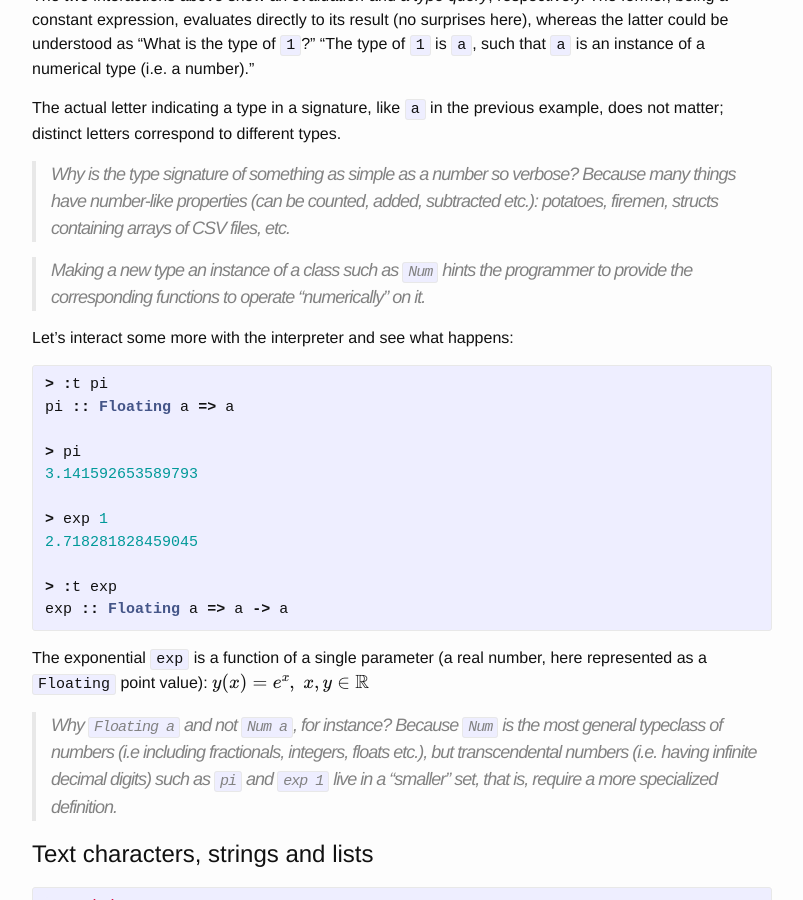
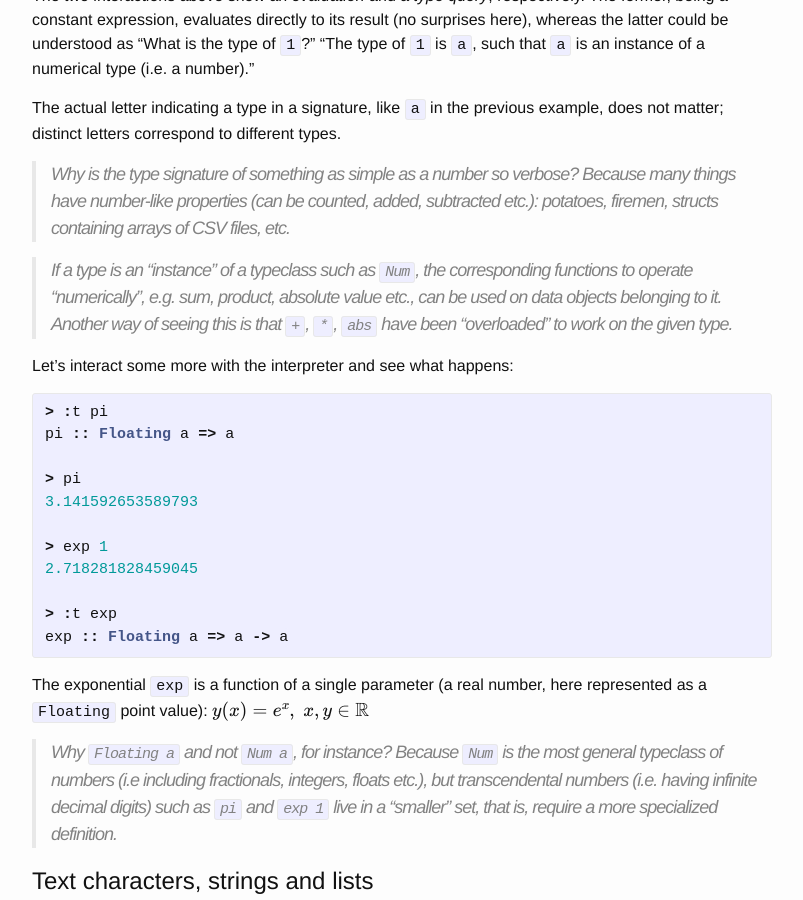
Before and after one commit to ocramz/ocramz.github.io, a Jekyll site: the page built from _posts/2015-08-21-haskell-tut-v1.markdown, in a window 1280 px wide and 900 px high, scrolled down 1147 px. Shown: the whole window, without its empty margins (238-1041 px from the left). Built offline with Jekyll 4.4.1, drawn with Linux system fonts in a browser that asks for light colours; Markdown is read by kramdown in place of the engine named in the settings; formulas are drawn with MathJax 3.

Commit message:
blog update

```diff
--- a/_posts/2015-08-21-haskell-tut-v1.markdown
+++ b/_posts/2015-08-21-haskell-tut-v1.markdown
@@ -51,7 +51,7 @@ The actual letter indicating a type in a signature, like `a` in the previous exa
 > Why is the type signature of something as simple as a number so verbose?
 > Because many things have number-like properties (can be counted, added, subtracted etc.): potatoes, firemen, structs containing arrays of CSV files, etc.
 
-> Making a new type an instance of a class such as `Num` hints the programmer to provide the corresponding functions to operate "numerically" on it.
+> If a type is an "instance" of a typeclass such as `Num`, the corresponding functions to operate "numerically", e.g. sum, product, absolute value etc., can be used on data objects belonging to it. Another way of seeing this is that `+`, `*`, `abs` have been "overloaded" to work on the given type.
 
 Let's interact some more with the interpreter and see what happens:
 
```
Also changed, not shown: 2 other files.
